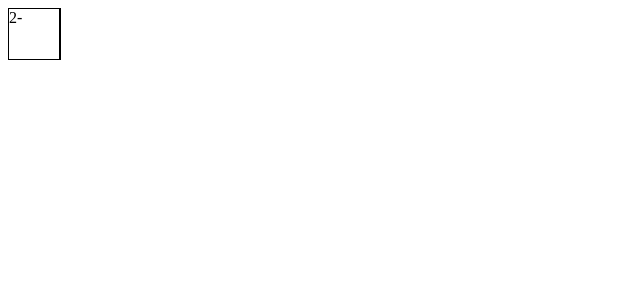
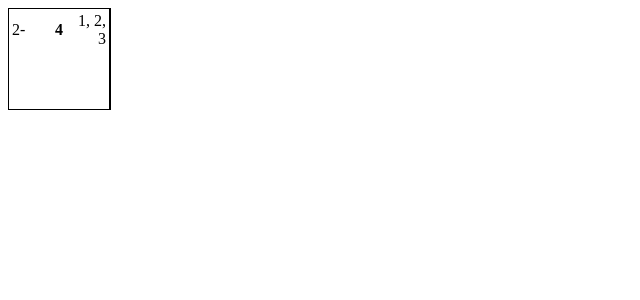
Before and after one commit to sburba/laduradura, a React app: page / in a window 1280 px wide. Shown: the top 300 px of the page, without its empty margins (0-640 px from the left). Built offline with nearby package versions, Linux system fonts and the light colour scheme; the HTML template or start-up script is replaced by a standard one.

Commit message:
- Temp formatting commit

```diff
--- a/src/components/Box.jsx
+++ b/src/components/Box.jsx
@@ -11,28 +11,51 @@ export default class Box extends React.Component {
             borderRight: this.props.state.walls.right ? openStyle : closedStyle,
             borderTop: this.props.state.walls.top ? openStyle : closedStyle,
             borderBottom: this.props.state.walls.down ? openStyle : closedStyle,
-            width: '50px',
-            height: '50px'
+            width: '100px',
+            height: '100px'
         };
 
         var annotationStyle = {
             textAlign: 'right',
-            fontWeight: 'bold'
         };
 
         var valueStyle = {
-            textAlign: 'center',
+            fontWeight: 'bold',
+            display: 'flex',
+            justifyContent: 'center',
+            alignItems: 'center',
+            width: '100%',
+            height: '100%'
         };
 
         var labelStyle = {
             textAlign: 'left',
         };
 
+        var values = ['1', '2', '3'];
+
+        // <div style = {valueStyle}> {this.props.state.value} </div>
+        // <div style = {annotationStyle}> {this.props.state.values} </div>
+
         console.log(this.props.state);
         return  <div style={boxStyle}>
-                    <div style = {annotationStyle}> {this.props.state.values} </div>
-                    <div style = {valueStyle}> {this.props.state.value} </div>
-                    <div style = {labelStyle}> {this.props.state.label} </div>
+                    <table>
+                        <tbody>
+                            <tr width="100%">
+                                <td width="33%" height="100%">
+                                    <div style = {labelStyle}> {this.props.state.label}</div>
+                                </td>
+
+                                <td width="33%" height="100%">
+                                    <div style = {valueStyle}> 4 </div>
+                                </td>
+
+                                <td width="33%" height="100%">
+                                    <div style = {annotationStyle}> {values.join(", ")} </div>
+                                </td>
+                            </tr>
+                        </tbody>
+                    </table>
                 </div>
     }
 }
```
